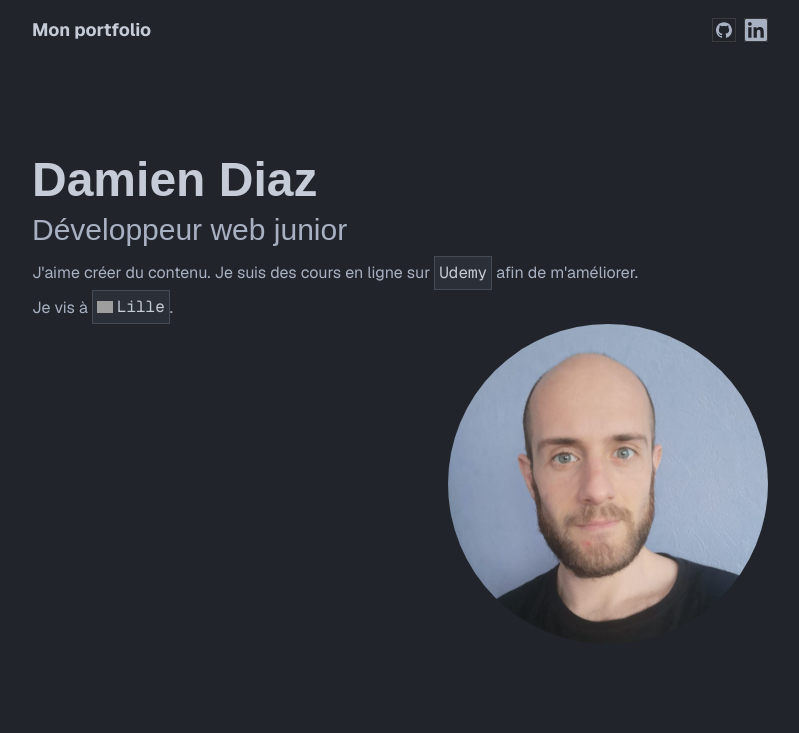
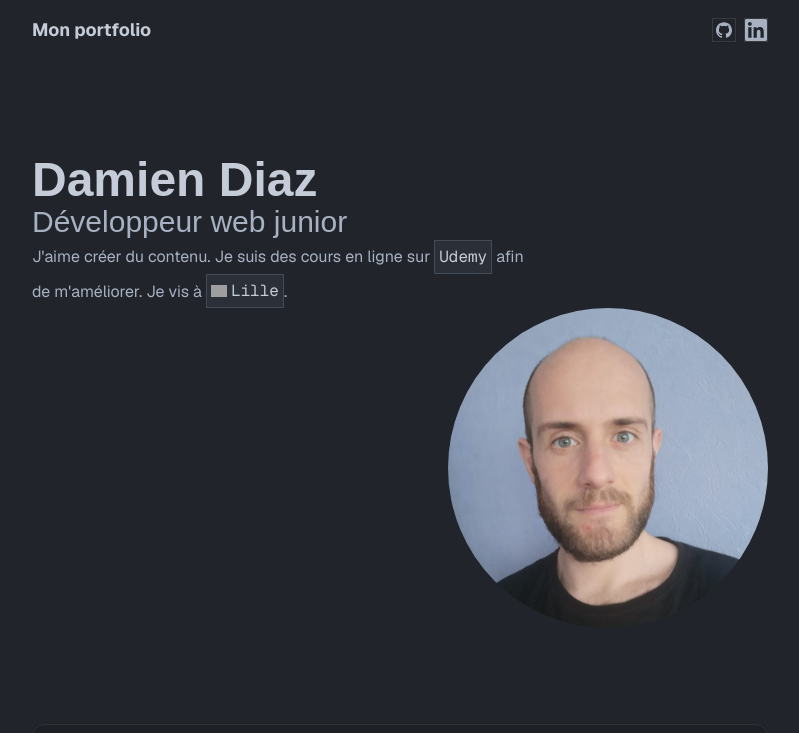
Before and after one commit to Damien1989/Portfolio-ReactDamien, a Next.js app: page / in a window 1280 px wide. Shown: the top 733 px of the page, without its empty margins (240-1039 px from the left). Built offline with nearby package versions, Linux system fonts and the light colour scheme; grey boxes are pictures that could not be loaded; a web font is replaced by a local one.

Commit message:
modifs herotsx part one

```diff
--- a/app/_components/Hero.tsx
+++ b/app/_components/Hero.tsx
@@ -11,8 +11,8 @@ const Code = ({className,... props}: ComponentPropsWithoutRef<"span">) => {
 };
 
 export const Hero = () => {
-    return <Section className="flex max-md:flex-col items-start gap-4">
-<div className="flex-[3] flex flex-col gap-2">
+    return <Section className="flex max-md:flex-row items-start gap-4 justify-between">
+<div className="flex-1">
     <h2 className="font-caption font-bold text-5xl text-primary">Damien Diaz</h2>
     <h3 className="text-3xl font-caption">Développeur web junior</h3>
     <p className="text-base">
@@ -21,17 +21,17 @@ export const Hero = () => {
         <Code className="inline-flex items-center gap-1">
         Udemy
         </Code>
-        {" "} afin de m'améliorer. <br /> Je vis à {" "}
+        {" "} afin <br /> de m'améliorer. Je vis à {" "}
         <Code className="inline-flex items-center gap-1">
             <img src="https://upload.wikimedia.org/wikipedia/commons/9/93/Flag_of_France_%281794%E2%80%931815%2C_1830%E2%80%931974%29.svg" style={{width: 16, height: "auto"}} alt="France drapeau" />Lille
         </Code>.
     </p>
 </div>
-<div className="flex-2 max-md:m-auto ml-auto">
+<div className="flex-1 flex justify-center md:justify-end">
 <img src="/images/damien2.jpeg"
-    className="w-full rounded-full ml-auto h-auto max-w-xs max-md:w-56"
+    className="w-full rounded-full ml-auto h-auto max-w-xs max-md:w-56 ml-auto"
     alt="photo Damien"
-    ></img>
+    />
 </div>
     </Section>
 }
```
